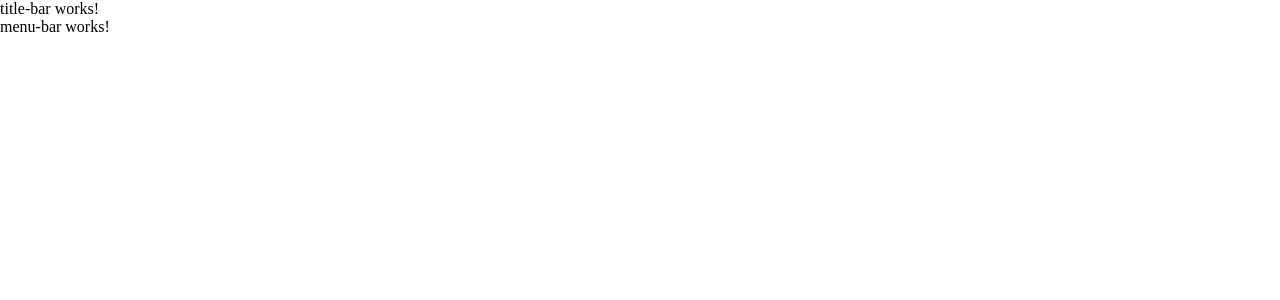
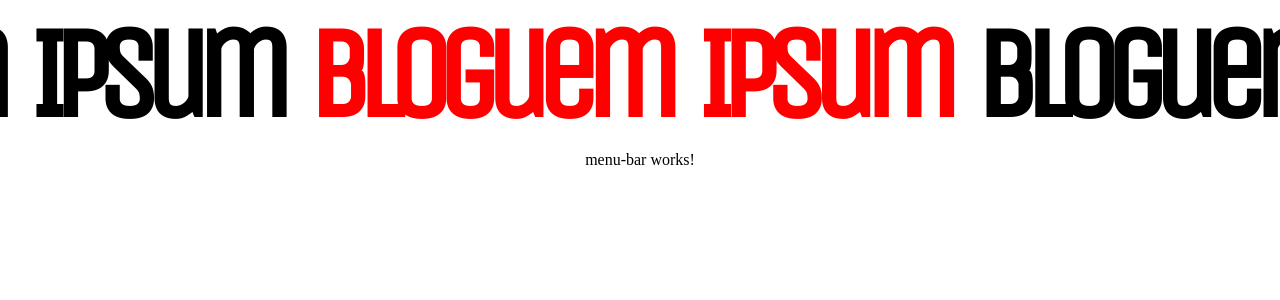
Before and after one commit to radialserial/lab-blog-dio, an Angular app: page / in a window 1280 px wide. Shown: the top 300 px of the page. Built offline with nearby package versions, Linux system fonts and the light colour scheme.

Commit message:
feat: add title-bar text and style

```diff
--- a/src/app/components/title-bar/title-bar.component.css
+++ b/src/app/components/title-bar/title-bar.component.css
@@ -0,0 +1,23 @@
+h1 {
+  font-family: 'UnicaOne';
+
+  font-size: 8rem;
+  white-space: nowrap;
+  letter-spacing: -1rem;
+  word-spacing: 1rem;
+
+  @media (max-width:600px) {
+    & {
+      font-size: 2rem;
+      letter-spacing: -0.2rem;
+      word-spacing: 0rem;
+    }
+  }
+
+}
+
+div {
+  width: 100%;
+  display: flex;
+  flex-direction: row;
+}
--- a/src/app/components/title-bar/title-bar.component.html
+++ b/src/app/components/title-bar/title-bar.component.html
@@ -1 +1,19 @@
-<p>title-bar works!</p>
+<!-- <h1>
+  @for (repeat of [].constructor(25); track $index) {
+    Bloguem Ipsum
+  }
+</h1> -->
+
+<div>
+  @for (
+    repeat of [].constructor(titleRepeatNumber);
+    track $index;
+    let idx = $index
+  ) {
+    @if (idx == halfwayNumber) {
+      <h1 style="color: red">Bloguem Ipsum&nbsp;</h1>
+    } @else {
+      <h1>Bloguem Ipsum&nbsp;</h1>
+    }
+  }
+</div>
--- a/src/app/components/title-bar/title-bar.component.ts
+++ b/src/app/components/title-bar/title-bar.component.ts
@@ -8,4 +8,8 @@ import { Component } from '@angular/core';
 })
 export class TitleBarComponent {
 
+  // Repeat title so that it "spills out" of page stylistically
+  titleRepeatNumber = 25;
+  halfwayNumber = Math.floor(this.titleRepeatNumber / 2);
+
 }
--- a/src/app/pages/home/home.component.css
+++ b/src/app/pages/home/home.component.css
@@ -0,0 +1,6 @@
+.container {
+  display: flex;
+  flex-direction: column;
+  align-items: center;
+  overflow: hidden;
+}
--- a/src/app/pages/home/home.component.html
+++ b/src/app/pages/home/home.component.html
@@ -1,2 +1,4 @@
-<app-title-bar></app-title-bar>
-<app-menu-bar></app-menu-bar>
+<div class="container">
+  <app-title-bar></app-title-bar>
+  <app-menu-bar></app-menu-bar>
+</div>
--- a/src/styles.css
+++ b/src/styles.css
@@ -1,3 +1,8 @@
+@font-face {
+  font-family: UnicaOne;
+  src: url('../assets/fonts/Unica_One/UnicaOne-Regular.ttf');
+}
+
 * {
   margin: 0;
   padding: 0;
```
Also changed, not shown: assets/fonts/Unica_One/OFL.txt (added), assets/fonts/Unica_One/UnicaOne-Regular.ttf (added).
